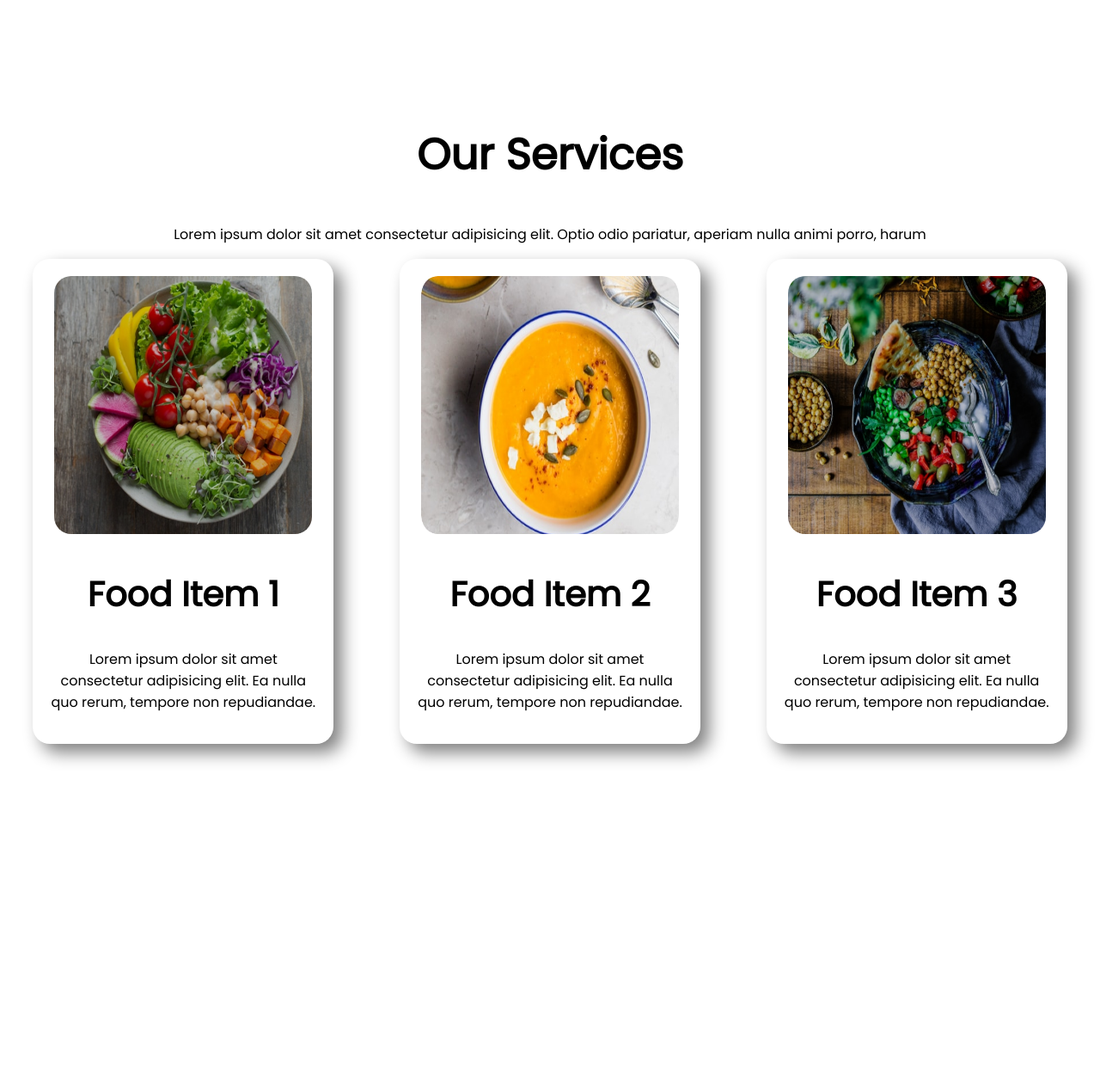
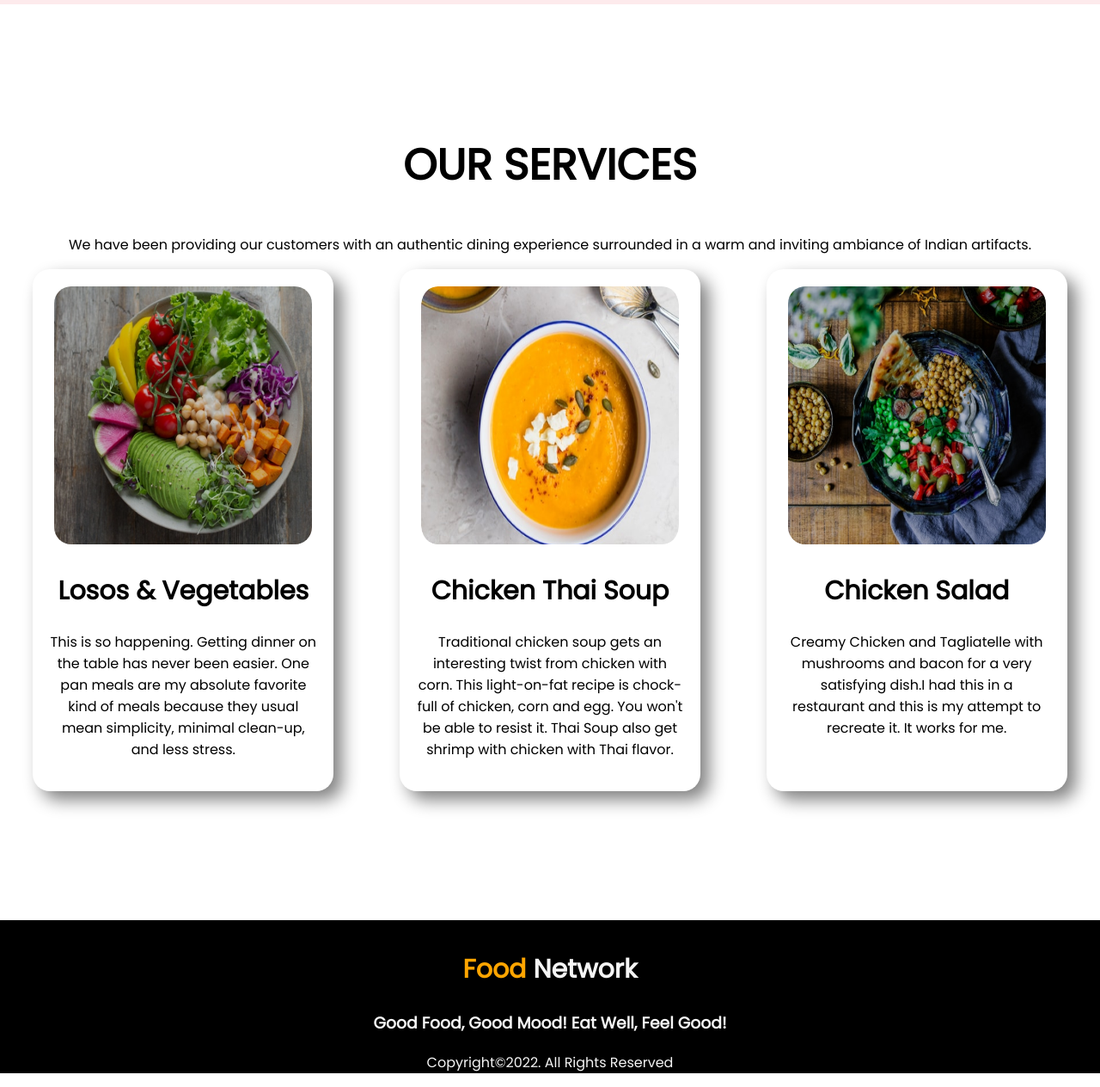
Before and after one commit to imamul99/food-network, a plain HTML site: page index.html in a window 1280 px wide. Shown: the part 1497-2761 px from the top of the page at 86% size. Before the commit the page ends 2512 px from the top, so only its background shows below. Drawn offline with Linux system fonts and the light colour scheme; a web font is replaced by a local one.

Commit message:
text and footer added

```diff
--- a/index.html
+++ b/index.html
@@ -17,68 +17,70 @@
 <body>
     <section class="flex-container">
         <div class="half-width">
-            <h1>Welcome To</h1>
-            <h1><span class="orange-color">Fresh</span> Online Food</h1>
-            <p>Lorem ipsum, dolor sit amet consectetur adipisicing elit. Minus exercitationem qui consequatur sunt
-                cupiditate,
-                optio reprehenderit debitis ipsum beatae, incidunt minima consequuntur aspernatur quasi similique labore
-                praesentium dolores nulla dignissimos?</p>
+            <h1>Welcome To Best Online Food in Bangladesh</h1>
+            <h2><span class="orange-color">Tasty</span> & Healthy, Soft & Crunchy</h2>
+            <p>Come with your Friends and Family and enjoy our full fresh and tasty recopies. Unforgatable tasty food
+                are waiting for you. We love to cook for you and celibrate your occasions. People come to us enjoy a
+                extraordinary evenings what they will keep in their heart.</p>
             <a class="link-button" href="https://www.facebook.com/imamul99" target="_blank">Order Now!</a>
         </div>
-
         <div class="half-width">
             <img src="images/top_pic.png" alt="">
         </div>
-
     </section>
 
     <section class="about-area flex-container">
         <div class="half-width">
             <img src="images/person.png" alt="person">
         </div>
-
         <div class="half-width">
-            <h1>About Me!</h1>
-            <p>Lorem ipsum dolor sit amet consectetur adipisicing elit. Sint magnam error beatae distinctio voluptas
-                ipsa optio dolorem odit possimus nisi. Accusamus obcaecati temporibus repellat. Deserunt vero ea
-                possimus molestiae deleniti.</p>
+            <h1>About Us</h1>
+            <p>Its a complete Fine Dining Restaurant Situated at the heart of Dhaka. For Tasty food quality, luxurious
+                interior and world-class Service we already become one the most prominent fine dining restaurant in
+                Dhaka.We believe in providing our guest with the best quality of service and Food in a very affordable
+                Price. weston restaurants is a perfect place if want to through a party. Yes, we arrange a Birthday
+                party, Wedding reception, Corporate meetings, Family Get together, Training session ETC.</p>
 
             <a class="link-button" href="https://www.facebook.com/imamul99" target="_blank">Contact Me!</a>
-
         </div>
     </section>
 
     <section class="service-area">
-
-        <h1 class="primary-h1">Our Services</h1>
-        <p class="primary-para">Lorem ipsum dolor sit amet consectetur adipisicing elit. Optio odio pariatur, aperiam
-            nulla animi porro,
-            harum </p>
-
+        <div class="service-head">
+            <h1>OUR SERVICES</h1>
+            <p>We have been providing our customers with an authentic dining experience surrounded in a warm and
+                inviting ambiance of Indian artifacts.</p>
+        </div>
         <div class="flex-container">
             <div class="food-item">
                 <img src="images/food1.png" alt="item-1">
+                <h2>Losos & Vegetables</h2>
+                <p>This is so happening. Getting dinner on the table has never been easier. One pan meals are my
+                    absolute favorite kind of meals because they usual mean simplicity, minimal clean-up, and less
+                    stress.</p>
+            </div>
 
-                <h2>Food Item 1</h2>
-                <p>Lorem ipsum dolor sit amet consectetur adipisicing elit. Ea nulla quo rerum, tempore non
-                    repudiandae.
-                </p>
-
-            </div>
             <div class="food-item">
                 <img src="images/food2.png" alt="item-2">
-                <h2>Food Item 2</h2>
-                <p>Lorem ipsum dolor sit amet consectetur adipisicing elit. Ea nulla quo rerum, tempore non repudiandae.
-                </p>
+                <h2>Chicken Thai Soup</h2>
+                <p>Traditional chicken soup gets an interesting twist from chicken with corn. This light-on-fat recipe
+                    is chock-full of chicken, corn and egg. You won't be able to resist it. Thai Soup also get shrimp
+                    with chicken with Thai flavor.</p>
             </div>
 
             <div class="food-item">
                 <img src="images/food3.png" alt="item-3">
-                <h2>Food Item 3</h2>
-                <p>Lorem ipsum dolor sit amet consectetur adipisicing elit. Ea nulla quo rerum, tempore non repudiandae.
-                </p>
+                <h2>Chicken Salad</h2>
+                <p>Creamy Chicken and Tagliatelle with mushrooms and bacon for a very satisfying dish.I had this in a
+                    restaurant and this is my attempt to recreate it. It works for me.</p>
             </div>
         </div>
+
+        <footer class="footer-content">
+            <h2><span class="orange-color">Food</span> Network</h2>
+            <h3>Good Food, Good Mood! Eat Well, Feel Good!</h3>
+            <p>Copyright&copy;2022. All Rights Reserved</p>
+        </footer>
 
 
     </section>
--- a/style.css
+++ b/style.css
@@ -9,7 +9,7 @@ h1 {
 }
 
 h2 {
-    font-size: 40px;
+    font-size: 30px;
 }
 
 .orange-color {
@@ -26,9 +26,7 @@ h2 {
     padding-left: 2%;
     padding-right: 5%;
     margin-top: 5%;
-    text-align: justify;
-
-
+    text-align: justify
 }
 
 .half-width img {
@@ -47,18 +45,12 @@ h2 {
 .about-area {
     background-image: url(images/frame-1.jpg);
     background-repeat: no-repeat;
-
 }
 
 
-.primary-h1 {
+.service-head {
     text-align: center;
 }
-
-.primary-para {
-    text-align: center;
-}
-
 
 .food-item {
     width: 80%;
@@ -71,9 +63,15 @@ h2 {
 }
 
 .food-item img {
-
     height: 300px;
     width: 300px;
     border-radius: 20px;
 
 }
+
+.footer-content {
+    height: auto;
+    padding-top: 10px;
+    text-align: center;
+    color: whitesmoke;
+    background-color: black;
```
